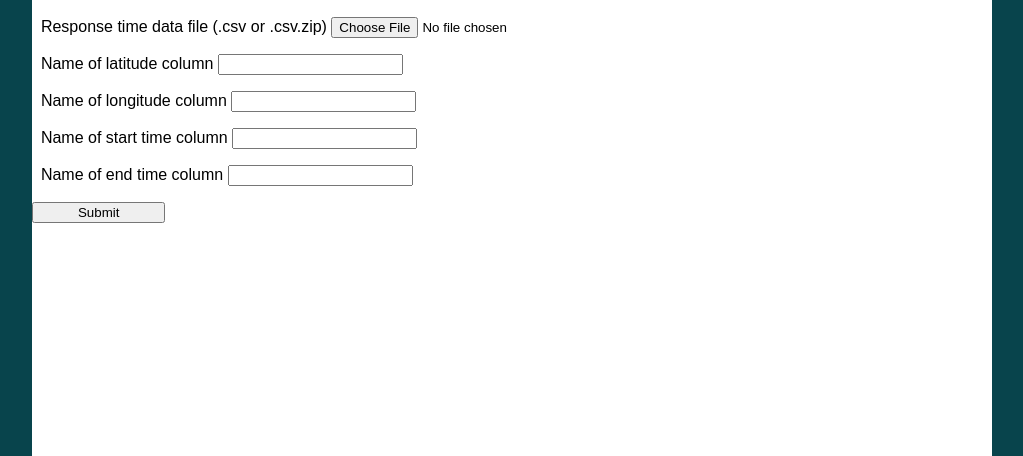
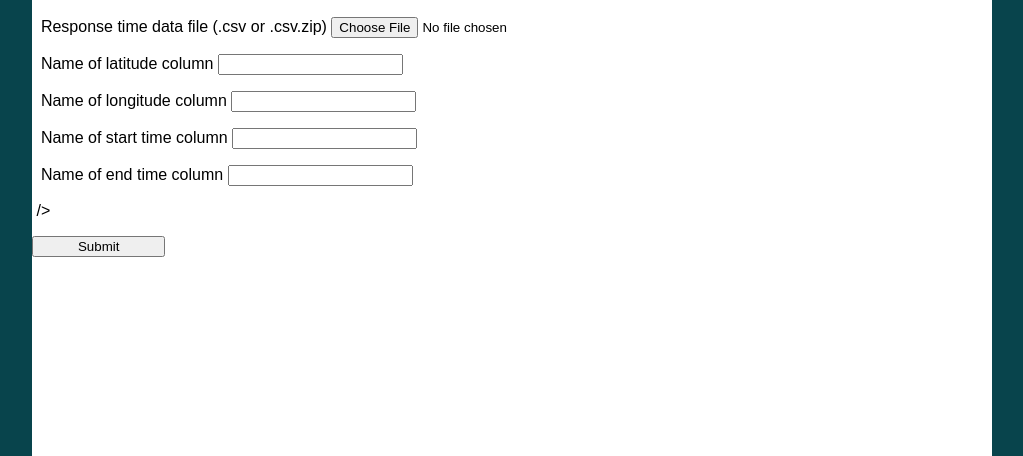
Before and after one commit to edjzhang/codea-api-v2, a Flask app: page / in a window 1280 px wide. Shown: the part 284-740 px from the top of the page, without its empty margins (128-1151 px from the left). Run offline with Flask 2, Linux system fonts and the light colour scheme; parts of the project's set-up code (start-up, migrations or seed data) failed here and were passed over.

Commit message:
Add space before submit button

```diff
--- a/templates/upload.html
+++ b/templates/upload.html
@@ -17,7 +17,7 @@
          <p> &nbsp; Name of longitude column <input type = "text" name = "long_col" /></p>
          <p> &nbsp; Name of start time column <input type = "text" name = "start_time_col" /></p>
          <p> &nbsp; Name of end time column <input type = "text" name = "end_time_col" /></p>
-         <input type = "submit" align="middle" />
+         <p> &nbsp;/></p><input type = "submit" align="middle" />
       </form>
    </body>
 </html>
```
Also changed, not shown: static/loading.png (added).
